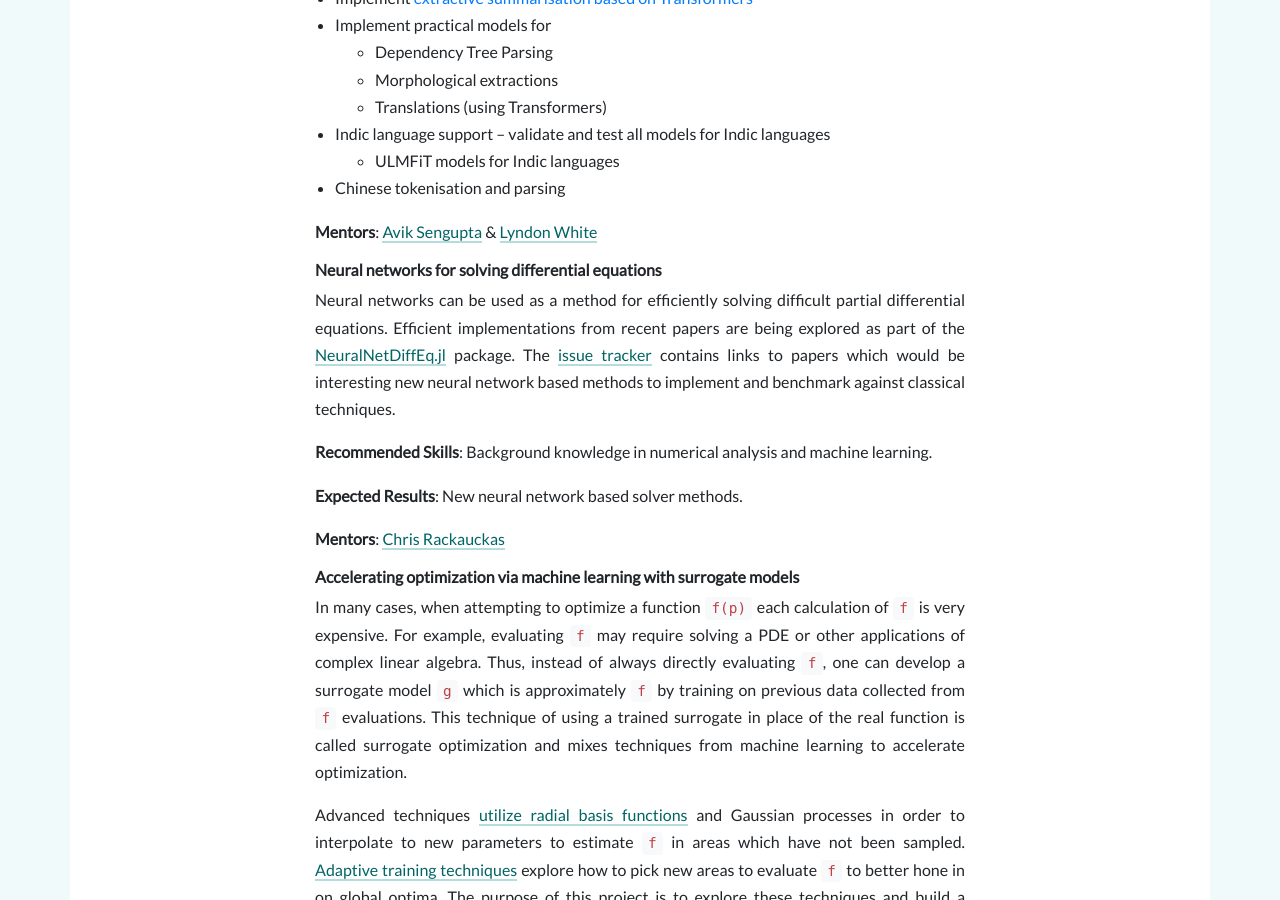
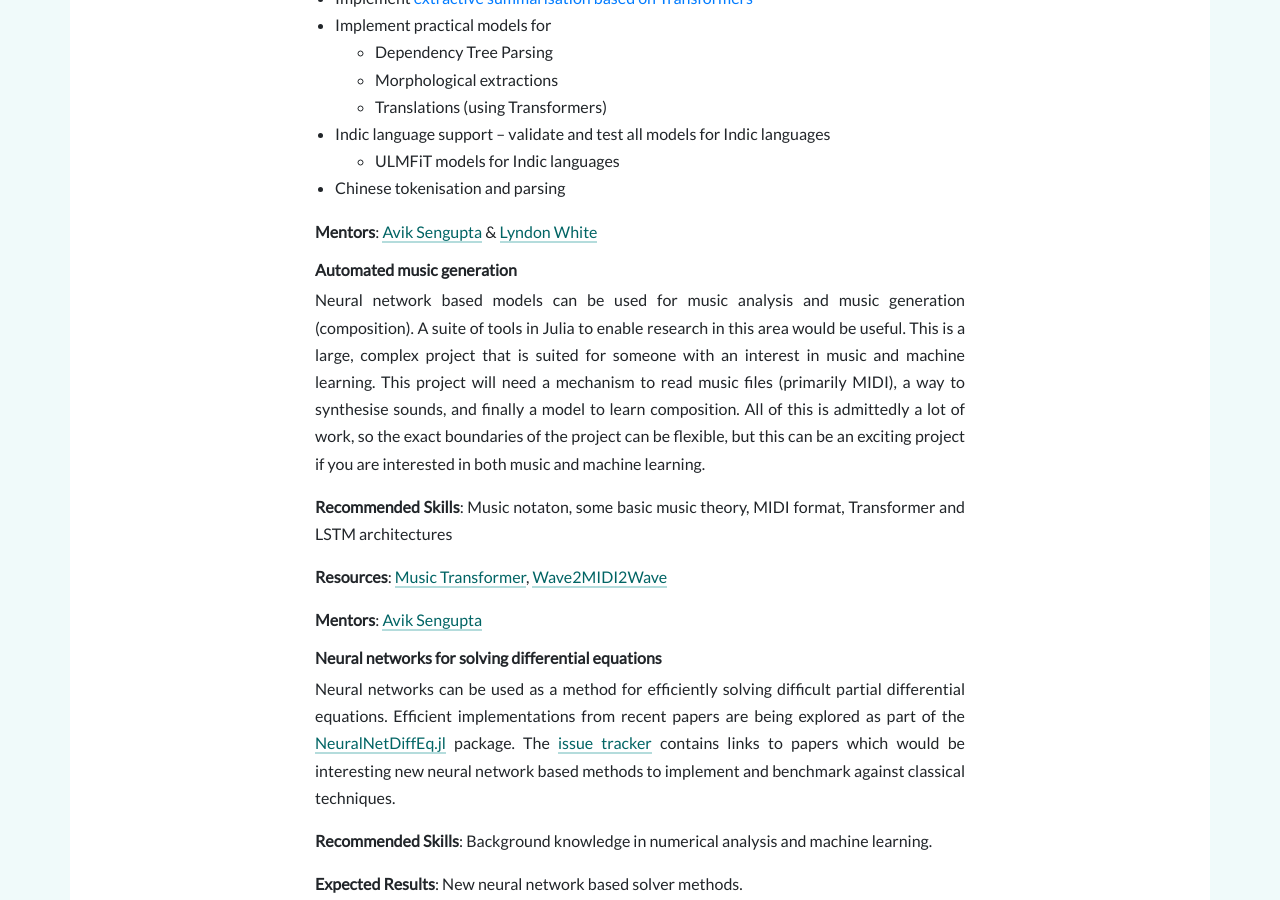
Before and after one commit to FluxML/fluxml.github.io, a Jekyll site: the page built from gsoc.md, in a window 1280 px wide and 900 px high, scrolled down 3412 px. Built offline with Jekyll 4.4.1, drawn with Linux system fonts in a browser that asks for light colours; nearby versions of some CDN libraries; comment, search, counter and statistics services are not loaded.

Commit message:
Add music generation project

```diff
--- a/gsoc.md
+++ b/gsoc.md
@@ -97,6 +97,21 @@ It is important to note that we want practical, usable solutions to be created,
 * Chinese tokenisation and parsing
 
 **Mentors**: [Avik Sengupta](https://github.com/aviks/) & [Lyndon White](https://github.com/oxinabox/)
+
+### Automated music generation
+
+Neural network based models can be used for music analysis and music generation (composition). A suite
+of tools in Julia to enable research in this area would be useful. This is a large, complex project that
+is suited for someone with an interest in music and machine learning. This project will need a mechanism
+to read music files (primarily MIDI), a way to synthesise sounds, and finally a model to learn composition.
+All of this is admittedly a lot of work, so the exact boundaries of the project can be flexible, but this can be an
+exciting project if you are interested in both music and machine learning.
+
+**Recommended Skills**: Music notaton, some basic music theory, MIDI format, Transformer and LSTM architectures
+
+**Resources**: [Music Transformer](https://magenta.tensorflow.org/music-transformer), [Wave2MIDI2Wave](https://magenta.tensorflow.org/maestro-wave2midi2wave)
+
+**Mentors**: [Avik Sengupta](https://github.com/aviks/)
 
 ### Neural networks for solving differential equations
 
```
